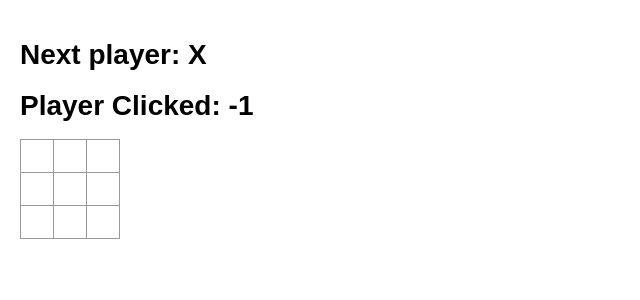
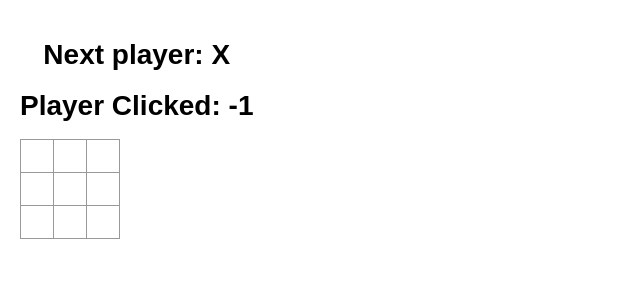
Before and after one commit to mapramen/coco, a React (Create React App) app: page / in a window 1280 px wide. Shown: the top 300 px of the page, without its empty margins (0-640 px from the left). Built offline with nearby package versions, Linux system fonts and the light colour scheme.

Commit message:
Adding Header-Body container split in App

```diff
--- a/src/Components/App.tsx
+++ b/src/Components/App.tsx
@@ -1,25 +1,14 @@
 import React from 'react';
-import logo from './logo.svg';
 import './App.css';
+import HeaderContainer from './HeaderContainer';
+import BodyContainer from './BodyContainer';
 
 export default class App extends React.Component {
   render() {
     return (
       <div className="App">
-        <header className="App-header">
-          <img src={logo} className="App-logo" alt="logo" />
-          <p>
-            Edit <code>src/App.tsx</code> and save to reload!
-          </p>
-          <a
-            className="App-link"
-            href="https://reactjs.org"
-            target="_blank"
-            rel="noopener noreferrer"
-          >
-            Learn React
-          </a>
-        </header>
+        <HeaderContainer/>
+        <BodyContainer/>
       </div>
     );
   }
--- /dev/null
+++ b/src/Components/BodyContainer.tsx
@@ -0,0 +1,9 @@
+import React from "react";
+import GameApp from "./GameApp";
+
+export default function BodyContainer() {
+  return (
+  <div>
+    <GameApp/>
+  </div>);
+}
--- /dev/null
+++ b/src/Components/HeaderContainer.tsx
@@ -0,0 +1,5 @@
+import React from "react";
+
+export default function HeadingContainer() {
+  return <div></div>;
+}
--- a/src/index.tsx
+++ b/src/index.tsx
@@ -2,13 +2,13 @@ import React from 'react';
 import ReactDOM from 'react-dom';
 import './index.css';
 import reportWebVitals from './reportWebVitals';
-import GameApp from './Components/GameApp';
 import { Provider } from 'react-redux'
 import store from './Redux/store'
+import App from './Components/App';
 
 ReactDOM.render(
   <Provider store = {store}>
-    <GameApp />
+    <App />
   </Provider>,
   document.getElementById('root')
 );
```
